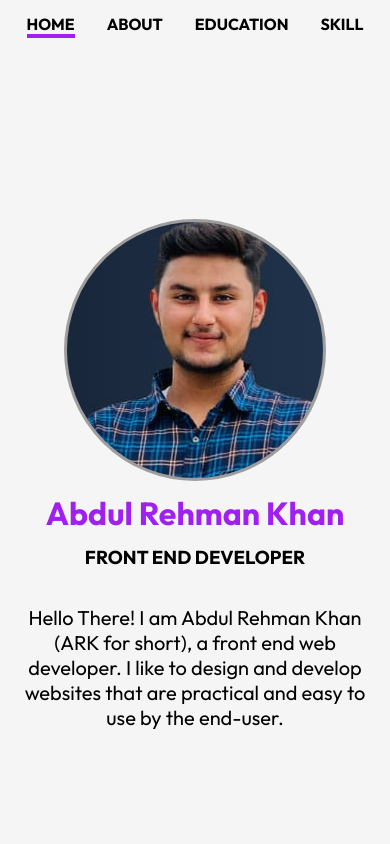
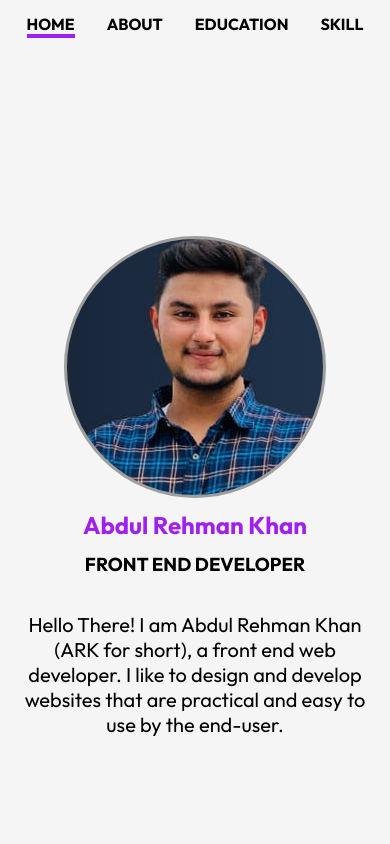
Before and after one commit to Codewith-ARK/portfolio, a plain HTML site: page index.html in a window 390 px wide. Shown: the top 844 px of the page. Drawn offline with Linux system fonts and the light colour scheme.

Commit message:
[+] sections and made them responsive

```diff
--- a/index.html
+++ b/index.html
@@ -22,19 +22,37 @@
 		<a href="#">Skill</a>
 	</nav>
 	<main>
+		<section id="hero">
 			<div class="hero-wrapper fl-row">
-			<div class="fl-col fl-justify-center col-2">
+				<div class="fl-col fl-justify-center space-50">
 					<div class="img-wrapper"></div>
 					<h1 class="hero-title">Abdul Rehman Khan</h1>
 					<h3 class="job-title">Front End Developer</h3>
 				</div>
-			<div class="text-wrapper col-2">
+				<div class="text-wrapper space-50">
 					Hello There! I am Abdul Rehman Khan (ARK for short), a front end web developer. I like to design and develop
 					websites that are practical and easy to use by the end-user.
 				</div>
 			</div>
+			<!-- <svg id="visual" viewBox="0 0 900 600" width="900" height="600" xmlns="http://www.w3.org/2000/svg"
+				xmlns:xlink="http://www.w3.org/1999/xlink" version="1.1">
+				<path
+					d="M0 362L25 367.8C50 373.7 100 385.3 150 390.2C200 395 250 393 300 390.3C350 387.7 400 384.3 450 391C500 397.7 550 414.3 600 413.8C650 413.3 700 395.7 750 384.8C800 374 850 370 875 368L900 366L900 601L875 601C850 601 800 601 750 601C700 601 650 601 600 601C550 601 500 601 450 601C400 601 350 601 300 601C250 601 200 601 150 601C100 601 50 601 25 601L0 601Z"
+					fill="#deacfd"></path>
+				<path
+					d="M0 444L25 449.2C50 454.3 100 464.7 150 464C200 463.3 250 451.7 300 447.3C350 443 400 446 450 443.3C500 440.7 550 432.3 600 434.8C650 437.3 700 450.7 750 454.5C800 458.3 850 452.7 875 449.8L900 447L900 601L875 601C850 601 800 601 750 601C700 601 650 601 600 601C550 601 500 601 450 601C400 601 350 601 300 601C250 601 200 601 150 601C100 601 50 601 25 601L0 601Z"
+					fill="#cb85f9"></path>
+				<path
+					d="M0 464L25 464.8C50 465.7 100 467.3 150 469.5C200 471.7 250 474.3 300 480.7C350 487 400 497 450 495.8C500 494.7 550 482.3 600 477.3C650 472.3 700 474.7 750 473.5C800 472.3 850 467.7 875 465.3L900 463L900 601L875 601C850 601 800 601 750 601C700 601 650 601 600 601C550 601 500 601 450 601C400 601 350 601 300 601C250 601 200 601 150 601C100 601 50 601 25 601L0 601Z"
+					fill="#b75af5"></path>
+				<path
+					d="M0 538L25 539.2C50 540.3 100 542.7 150 541.8C200 541 250 537 300 534C350 531 400 529 450 532.8C500 536.7 550 546.3 600 547.8C650 549.3 700 542.7 750 538C800 533.3 850 530.7 875 529.3L900 528L900 601L875 601C850 601 800 601 750 601C700 601 650 601 600 601C550 601 500 601 450 601C400 601 350 601 300 601C250 601 200 601 150 601C100 601 50 601 25 601L0 601Z"
+					fill="#a020f0"></path>
+			</svg> -->
+		</section>
 
 		<hr>
+		<section id="projects">
 
 			<div class="project-container">
 				<div class="txt-container">
@@ -142,10 +160,11 @@
 					</div>
 				</div>
 			</div>
+		</section>
 	</main>
 	<footer class="fl-row footer">
-		<div class="col-2">&copy; Abdul Rehman Khan. All rights reserved.</div>
-		<div class="col-2 txt-rtl">Designer - Developer - Content Writer</div>
+		<div class="space-50">&copy; Abdul Rehman Khan. All rights reserved.</div>
+		<div class="space-50 txt-rtl">Designer - Developer - Content Writer</div>
 	</footer>
 </body>
 
--- a/styles/global_styles.css
+++ b/styles/global_styles.css
@@ -1,3 +1,8 @@
+* {
+  margin: 0;
+  padding: 0;
+}
+
 nav {
   display: flex;
   justify-content: center;
@@ -70,7 +75,7 @@ hr {
   align-items: center;
 }
 
-.col-2 {
+.space-50 {
   width: 50%;
 }
 
@@ -121,7 +126,7 @@ hr {
     align-content: center;
   }
 
-  .col-2 {
+  .space-50 {
     width: 100%;
     margin: 0.75rem;
   }
@@ -129,4 +134,9 @@ hr {
   footer {
     text-align: center;
   }
+
+  .txt-rtl {
+    text-align: center;
+  }
+
 }
--- a/styles/home_page_style.css
+++ b/styles/home_page_style.css
@@ -2,11 +2,6 @@
 
 :root {
     --light-gray: #dfdfdfee;
-}
-
-* {
-    margin: 0;
-    padding: 0;
 }
 
 body {
@@ -14,10 +9,13 @@ body {
     background-color: #f5f5f5;
 }
 
-main {
-    margin: 0px 150px 0;
+/*? Sections ?*/
+#hero {
 }
 
+#projects {
+    margin: 0px 9.375rem 0;
+}
 
 .hero-wrapper {
     display: flex;
@@ -25,6 +23,9 @@ main {
     justify-content: center;
     align-items: center;
     height: 100vh;
+    position: relative;
+
+    padding: 0 9.375rem;
 }
 
 .hero-wrapper .img-wrapper {
@@ -63,10 +64,8 @@ main {
 }
 
 @media (max-width: 768px) {
-    main {
-        margin: 0.75rem;
-        margin: 0;
-
+    .hero-wrapper{
+        padding: 0.75rem;
     }
 
     .text-wrapper {
@@ -75,7 +74,7 @@ main {
         text-align: center;
     }
 
-    .project-container {
+    #projects {
         margin: 0.75rem;
     }
 }
```
Also changed, not shown: assets/divider.svg (added). Lines whose indentation alone changed are shown as unchanged.
